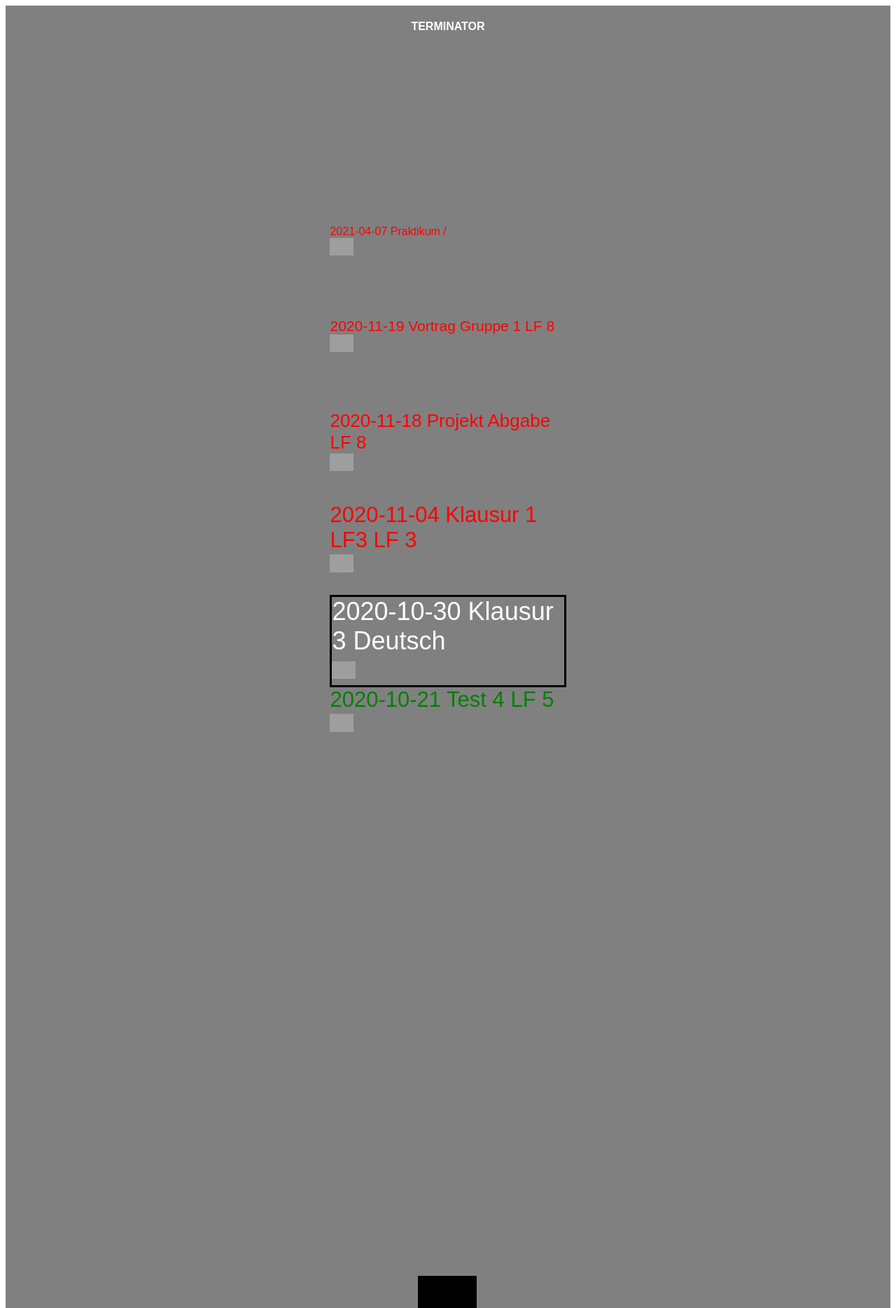
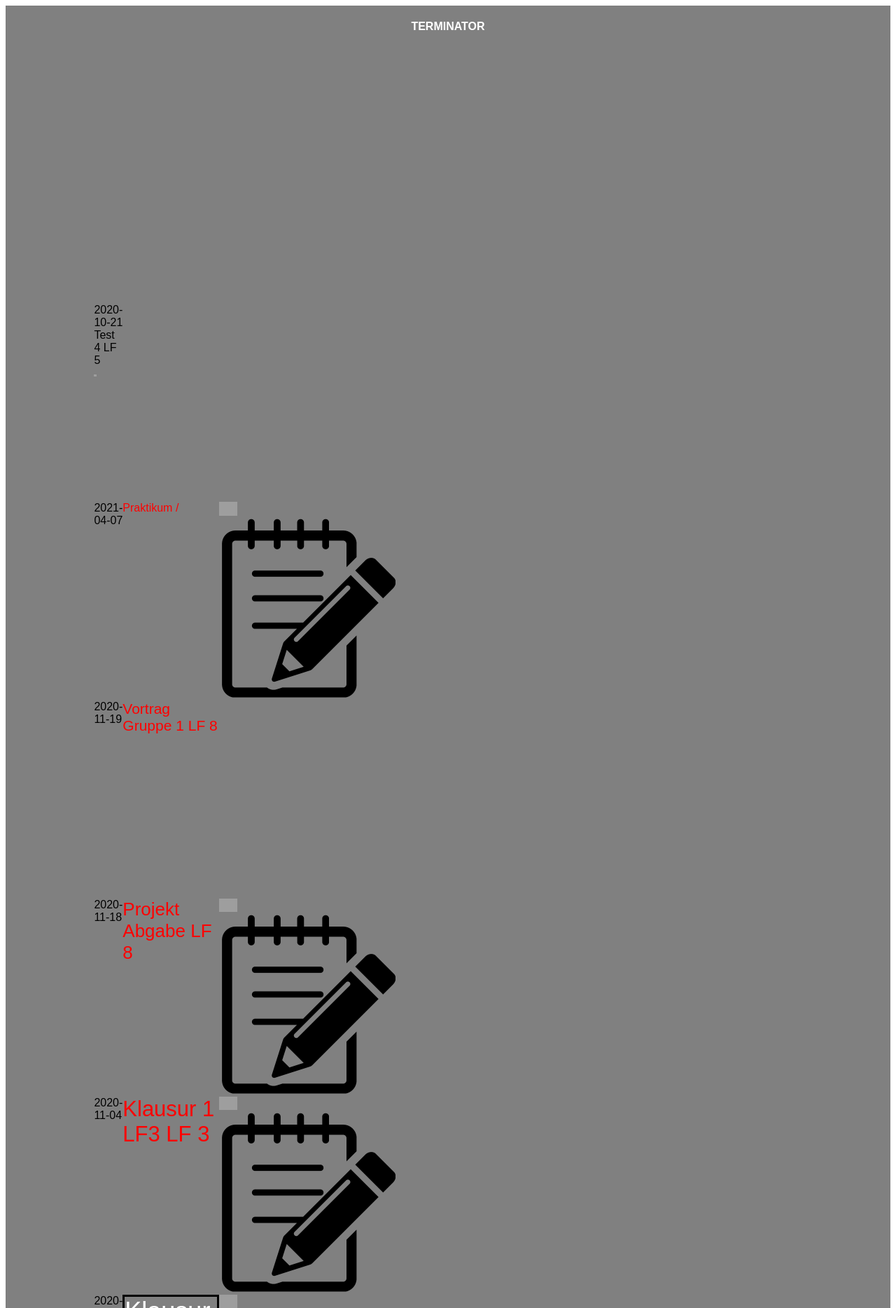
Before and after one commit to Innihe/terminator, a PHP site: page / in a window 1280 px wide. Shown: the top 1869 px of the page at 70% size. Run offline with PHP 8.4, Linux system fonts and the light colour scheme; data comes from the database, SQL or seed files in the repository; grey boxes are pictures that could not be loaded.

Commit message:
html generierung auf neues grid angepasst, edit button eingefügt und zum formular verlinkt

```diff
--- a/stylesheet.css
+++ b/stylesheet.css
@@ -36,75 +36,141 @@
   grid-template-rows: 1fr 1fr 1fr 1fr 1fr 1fr 1fr 1fr 1fr 1fr 1fr;
   gap: 0px 0px;
   grid-template-areas:
-    "p5a p5 p5c"
-    "p4a p4 p4c"
-    "p3a p3 p3c"
-    "p2a p2 p2c"
-    "p1a p1 p1c"
-    "p0a p0 p0c"
-    "n1a n1 n1c"
-    "n2a n2 n2c"
-    "n3a n3 n3c"
-    "n4a n4 n4c"
-    "n5a n5 n5c";
+    "pa5 pb5 pc5"
+    "pa4 pb4 pc4"
+    "pa3 pb3 pc3"
+    "pa2 pb2 pc2"
+    "pa1 pb1 pc1"
+    "pa0 pb0 pc0"
+    "na1 nb1 nc1"
+    "na2 nb2 nc2"
+    "na3 nb3 nc3"
+    "na4 nb4 nc4"
+    "na5 nb5 nc5";
   grid-area: termine;
 }
+.pa0 { grid-area: pa0;
+		text-align: left;}
 
-.p0 { grid-area: p0;
+.na1 { grid-area: na1;
+		text-align: left;}
+
+.na2 { grid-area: na2;
+		text-align: left;}
+
+.na3 { grid-area: na3;
+		text-align: left;}
+
+.na4 { grid-area: na4;
+		text-align: left;}
+
+.na5 { grid-area: na5;
+		text-align: left;}
+
+.pa1 { grid-area: pa1;
+		text-align: left;}
+
+.pa2 { grid-area: pa2;
+		text-align: left;}
+
+.pa3 { grid-area: pa3;
+		text-align: left;}
+
+.pa4 { grid-area: pa4;
+		text-align: left;}
+
+.pa5 { grid-area: pa5;
+		text-align: left;}
+
+.pb0 { grid-area: pb0;
 		border: 3px solid black;
 		text-align: left;
     color: white;
     font-size: 36px;}
 
-.n1 { grid-area: n1;
+.nb1 { grid-area: nb1;
 		text-align: left;
     color: green;
     font-size: 31px;}
 
-.n2 { grid-area: n2;
+.nb2 { grid-area: nb2;
 		text-align: left;
     color: green;
     font-size: 26px;}
 
-.n3 { grid-area: n3;
+.nb3 { grid-area: nb3;
 		text-align: left;
     color: green;
     font-size: 21px;}
 
-.n4 { grid-area: n4;
+.nb4 { grid-area: nb4;
 		text-align: left;
     color: green;
     font-size: 16px;}
 
-.n5 { grid-area: n5;
+.nb5 { grid-area: nb5;
 		text-align: left;
     color: green;
     font-size: 11px;}
 
-.p1 { grid-area: p1;
+.pb1 { grid-area: pb1;
 		text-align: left;
     color: red;
     font-size: 31px;}
 
-.p2 { grid-area: p2;
+.pb2 { grid-area: pb2;
 		text-align: left;
     color: red;
     font-size: 26px;}
 
-.p3 { grid-area: p3;
+.pb3 { grid-area: pb3;
 		text-align: left;
     color: red;
     font-size: 21px;}
 
-.p4 { grid-area: p4;
+.pb4 { grid-area: pb4;
 		text-align: left;
     color: red;
     font-size: 16px;}
 
-.p5 { grid-area: p5;
+.pb5 { grid-area: pb5;
 		text-align: left;
     color: red;
     font-size: 11px;}
+
+.pc0 { grid-area: pc0;
+    text-align: left;}
+
+.nc1 { grid-area: nc1;
+    text-align: left;}
+
+.nc2 { grid-area: nc2;
+  	text-align: left;}
+
+.nc3 { grid-area: nc3;
+  	text-align: left;}
+
+.nc4 { grid-area: nc4;
+    text-align: left;}
+
+.nc5 { grid-area: nc5;
+    text-align: left;}
+
+.pc1 { grid-area: pc1;
+    text-align: left;}
+
+.pc2 { grid-area: pc2;
+    text-align: left;}
+
+.pc3 { grid-area: pc;
+    text-align: left;}
+
+.pc4 { grid-area: pc4;
+  	text-align: left;}
+
+.pc5 { grid-area: pc5;
+    text-align: left;}
+
 
 .header_mid { grid-area: header_mid;
 		text-align: center;
--- a/terminator.php
+++ b/terminator.php
@@ -90,12 +90,16 @@
 	for($i = $naechsterTermin; $i >= 0; $i--)
 	{
 		//CSS Selektor (div class) generieren, p{nummer} // p = positiv -> in der Zukunft vom Startpunkt
-		$cssClass = "p" . strval(($naechsterTermin - $i));
+		$cssClass = ($naechsterTermin - $i);
 
 		//erste Zeile erstellt HTML für Hauptseiten Eintrag
-		//zweite Zeile erstellt Popup für Eintrag mithilfe von terminMehrInfo()
-		echo "<div class=".$cssClass.">".$terminArray[$i]["Datum"]." ".$terminArray[$i]["Titel"]." ".$terminArray[$i]["Fach"]." ";
-		echo "<div class='popup' onclick='myFunction(".$i.")'><img title='moreInfo' src='burgermenu.png'/>".terminMehrInfo($terminArray, $i)."</div></div>";
+		//zweite Zeile erstellt Popup Button und Popup Inhalt mithilfe von terminMehrInfo()
+		//dritte Zeile bindet Edit Button ein
+		echo "<div class='pa".$cssClass."'>".$terminArray[$i]["Datum"]."</div><div class='pb".$cssClass."'> ".$terminArray[$i]["Titel"]." ".$terminArray[$i]["Fach"]."</div>";
+		echo "<div class='pc".$cssClass."'><div class='popup' onclick='myFunction(".$i.")'><img title='moreInfo' src='burgermenu.png'/>".terminMehrInfo($terminArray, $i)."</div>";
+		echo "<a href='update.php'><img title='edit' src='edit.png'/></a></div>";
+		// WIP edit als popup: echo "<div class='pc".$cssClass."'><div class='popup' onclick='myFunction(".$i."edit)'><img title='edit' src='edit.png'/>".editFormular($i)."</div>";
+
 	}
 
 	//Von Index (naechsterTermin + 1) bis zum Ende des Arrays Einträge bauen
@@ -129,6 +133,27 @@
 }
 
 
+	//WIP Edit als Popup
+/* function editFormular($arrayIndex)
+{
+	$formular = "<span class='popuptext' id='myPopup".$arrayIndex."edit'> .
+				<form action='' method='post'> .
+				<input type='text' name='title' placeholder='Titel'> .
+				<br> .
+				<input type='date' name='date' placeholder='Datum'> .
+				<br> .
+				<input type='time' name='time' placeholder='Zeit'> .
+				<br> .
+				<input type='text' name='note' placeholder='Notizen'> .
+				<br> .
+				<input type='text' name='creator' value='Ersteller'> .
+				<br> .
+				<input type='text' name='subject' value='Fach'> .
+				<br> .
+				<input type='text' name='type' value='Art'> .
+				<br> .
+				<button type='submit' name='update'>Update</button></span>";
+} */
 
 	/* echo "DEBUG: anzahlTermine = ".$anzahlTermine;
 	echo"<div class='termine'>";
```
Also changed, not shown: edit.png (added).
